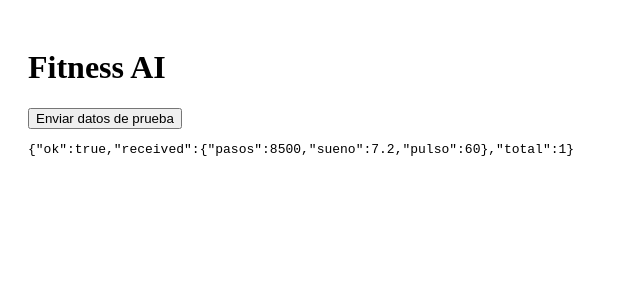
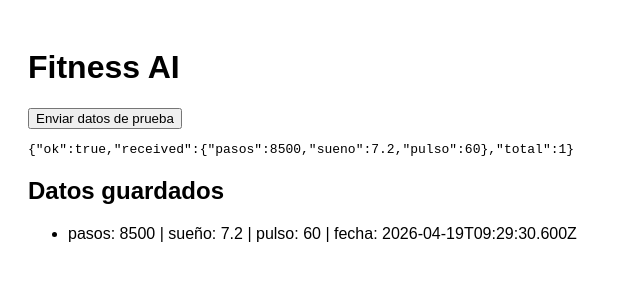
Before and after one commit to Alexgp-bit/fitness-band, a Next.js app: page / in a window 1280 px wide. Both pictures are taken after a click on the button "Enviar datos de prueba". Shown: the top 300 px of the page, without its empty margins (0-640 px from the left). Built offline with nearby package versions, Linux system fonts and the light colour scheme.

Commit message:
Update page.tsx

```diff
--- a/app/page.tsx
+++ b/app/page.tsx
@@ -1,9 +1,16 @@
 "use client";
 
-import { useState } from "react";
+import { useEffect, useState } from "react";
 
 export default function Home() {
   const [response, setResponse] = useState("");
+  const [datos, setDatos] = useState<any[]>([]);
+
+  async function cargarDatos() {
+    const res = await fetch("/api/health");
+    const data = await res.json();
+    setDatos(data.datos || []);
+  }
 
   async function enviarDatos() {
     const res = await fetch("/api/health", {
@@ -20,17 +27,34 @@ export default function Home() {
 
     const data = await res.json();
     setResponse(JSON.stringify(data));
+    cargarDatos();
   }
 
+  useEffect(() => {
+    cargarDatos();
+  }, []);
+
   return (
-    <main style={{ padding: 20 }}>
+    <main style={{ padding: 20, fontFamily: "Arial, sans-serif" }}>
       <h1>Fitness AI</h1>
 
-      <button onClick={enviarDatos}>
-        Enviar datos de prueba
-      </button>
+      <button onClick={enviarDatos}>Enviar datos de prueba</button>
 
       <pre>{response}</pre>
+
+      <h2>Datos guardados</h2>
+
+      {datos.length === 0 ? (
+        <p>No hay datos todavía.</p>
+      ) : (
+        <ul>
+          {datos.map((item, index) => (
+            <li key={index}>
+              pasos: {item.pasos} | sueño: {item.sueno} | pulso: {item.pulso} | fecha: {item.fecha}
+            </li>
+          ))}
+        </ul>
+      )}
     </main>
   );
 }
```
